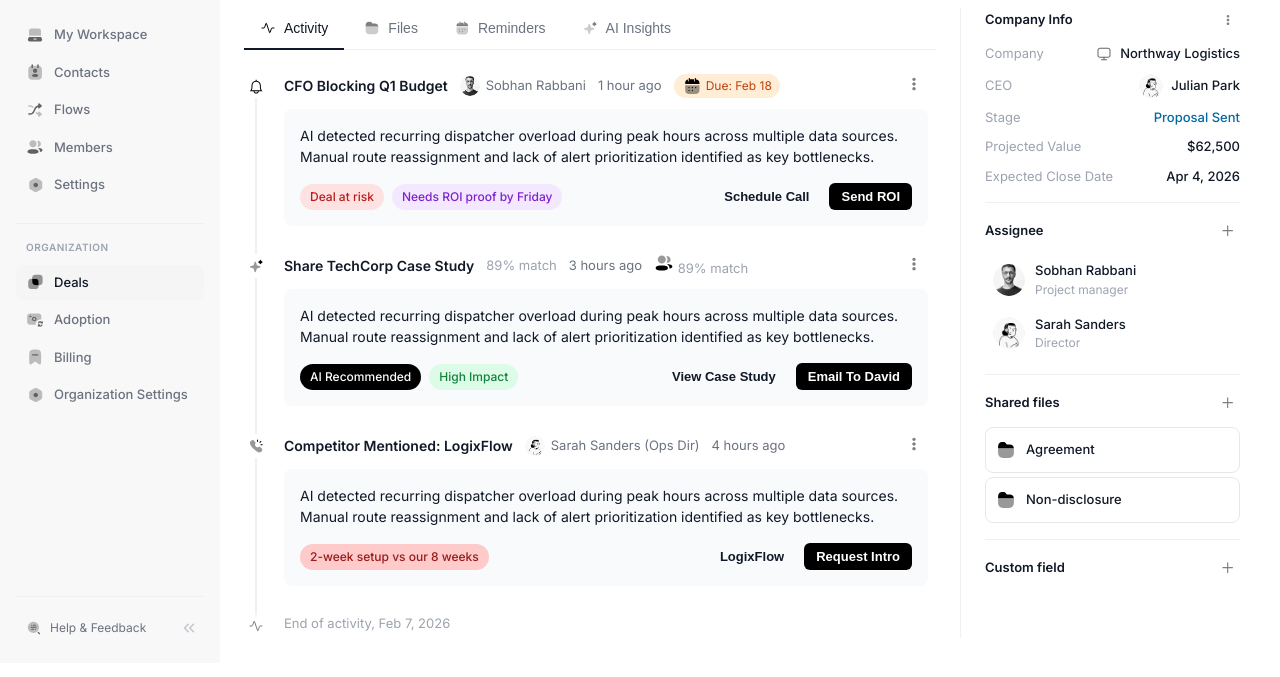
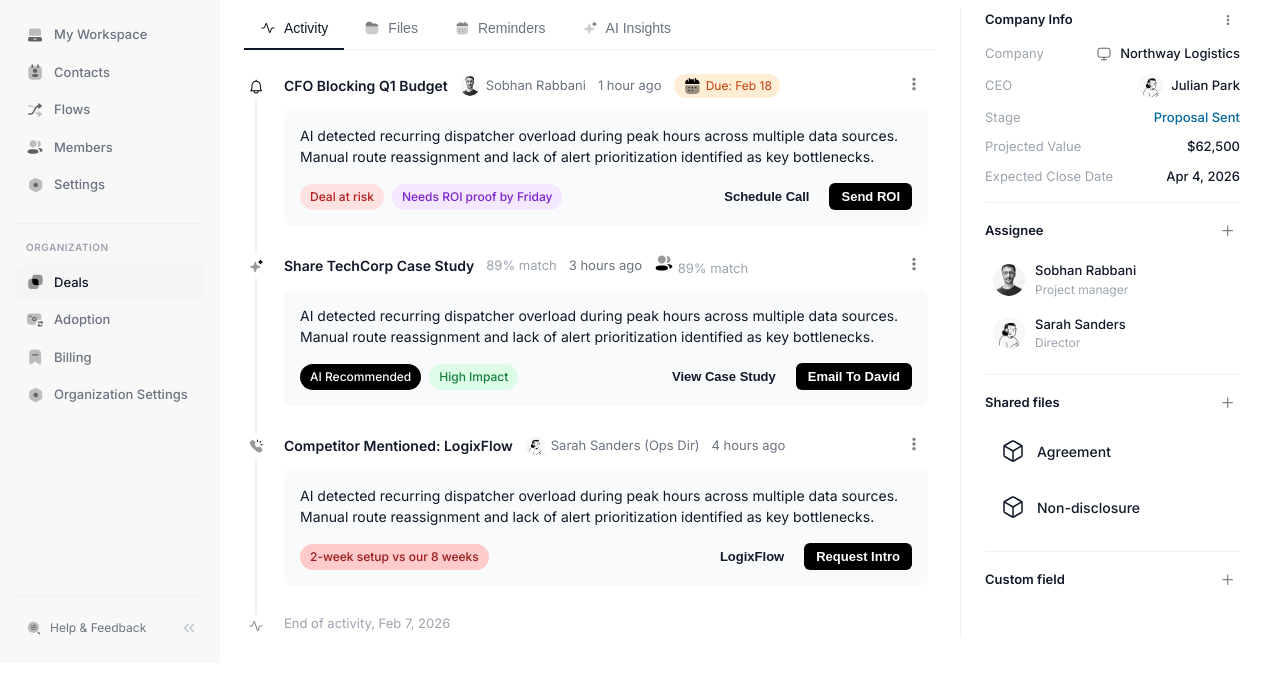
Before and after one commit to thaaastranger/dealmgmt, a plain HTML site: page index.html in a window 1280 px wide. Shown: the part 137-814 px from the top of the page. Drawn offline with Linux system fonts and the light colour scheme.

Commit message:
Refine Shared Files design to match Figma

```diff
--- a/index.html
+++ b/index.html
@@ -351,14 +351,24 @@
                         </div>
                         <div class="files-list" id="files-section">
                             <div class="file-item">
-                                <img src="assets/icons/Folder File - Iconly Pro.svg" alt="File">
+                                <!-- 3D Box Icon -->
+                                <svg width="24" height="24" viewBox="0 0 24 24" fill="none" stroke="currentColor" stroke-width="1.5" stroke-linecap="round" stroke-linejoin="round">
+                                    <path d="M21 16V8a2 2 0 0 0-1-1.73l-7-4a2 2 0 0 0-2 0l-7 4A2 2 0 0 0 3 8v8a2 2 0 0 0 1 1.73l7 4a2 2 0 0 0 2 0l7-4A2 2 0 0 0 21 16z"></path>
+                                    <polyline points="3.27 6.96 12 12.01 20.73 6.96"></polyline>
+                                    <line x1="12" y1="22.08" x2="12" y2="12"></line>
+                                </svg>
                                 <span>Agreement</span>
                                 <button class="file-menu-btn">
                                     <img src="assets/icons/menu.svg" alt="Menu">
                                 </button>
                             </div>
                             <div class="file-item">
-                                <img src="assets/icons/Folder File - Iconly Pro.svg" alt="File">
+                                <!-- 3D Box Icon -->
+                                <svg width="24" height="24" viewBox="0 0 24 24" fill="none" stroke="currentColor" stroke-width="1.5" stroke-linecap="round" stroke-linejoin="round">
+                                    <path d="M21 16V8a2 2 0 0 0-1-1.73l-7-4a2 2 0 0 0-2 0l-7 4A2 2 0 0 0 3 8v8a2 2 0 0 0 1 1.73l7 4a2 2 0 0 0 2 0l7-4A2 2 0 0 0 21 16z"></path>
+                                    <polyline points="3.27 6.96 12 12.01 20.73 6.96"></polyline>
+                                    <line x1="12" y1="22.08" x2="12" y2="12"></line>
+                                </svg>
                                 <span>Non-disclosure</span>
                                 <button class="file-menu-btn">
                                     <img src="assets/icons/menu.svg" alt="Menu">
--- a/styles.css
+++ b/styles.css
@@ -1007,6 +1007,11 @@ body {
     color: var(--text-muted);
 }
 
+.close-modal-btn:hover {
+    opacity: 1;
+    color: var(--text-primary);
+}
+
 .info-value {
     font-size: 13px;
     color: var(--text-primary);
@@ -1173,19 +1178,20 @@ body {
 .file-item {
     display: flex;
     align-items: center;
-    gap: 10px;
-    padding: 10px;
-    background: var(--bg-white);
-    border: 1px solid var(--border-color);
+    gap: 12px;
+    padding: 12px 16px;
+    background: transparent;
+    border: none;
     border-radius: var(--radius-md);
     cursor: pointer;
     transition: var(--transition);
     position: relative;
+    margin-bottom: 4px;
 }
 
 .file-item:hover {
-    border-color: var(--primary-blue);
-    background: #f0f7ff;
+    background: #F8FAFC; /* Light gray hover */
+    border-color: transparent;
 }
 
 .file-item img {
@@ -1194,7 +1200,7 @@ body {
 }
 
 .file-item span {
-    font-size: 13px;
+    font-size: 14px;
     color: var(--text-primary);
     font-weight: 500;
     flex: 1;
```
